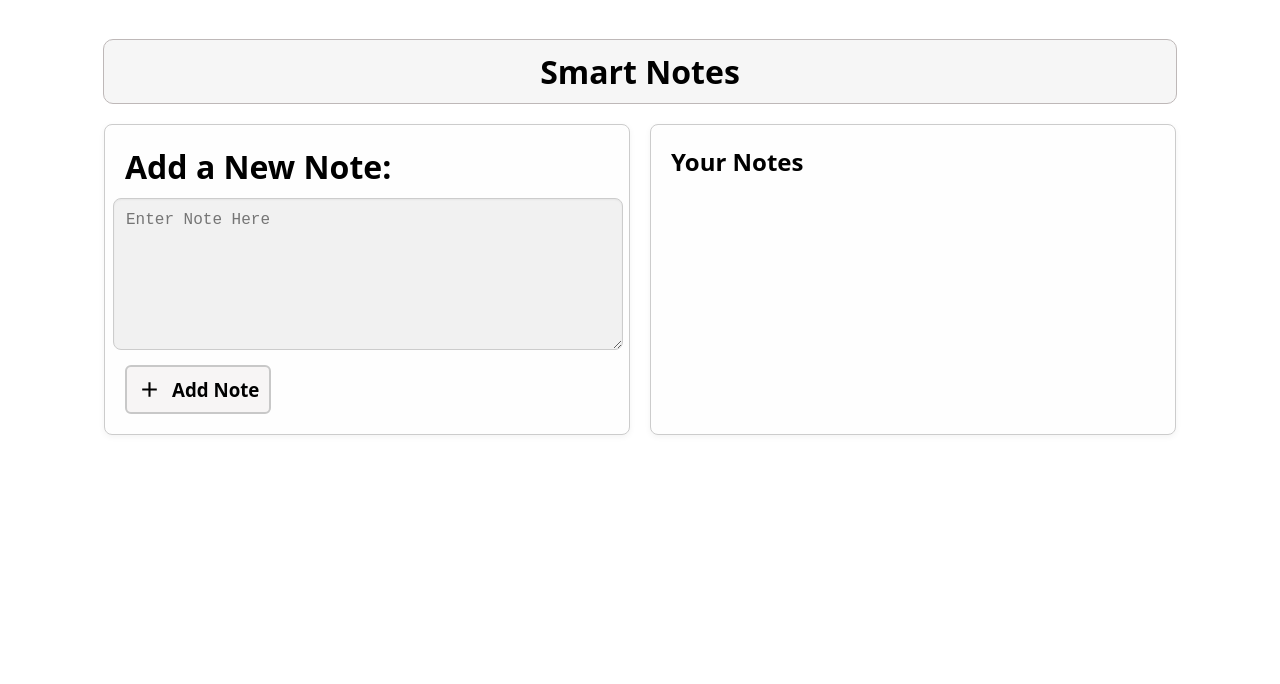
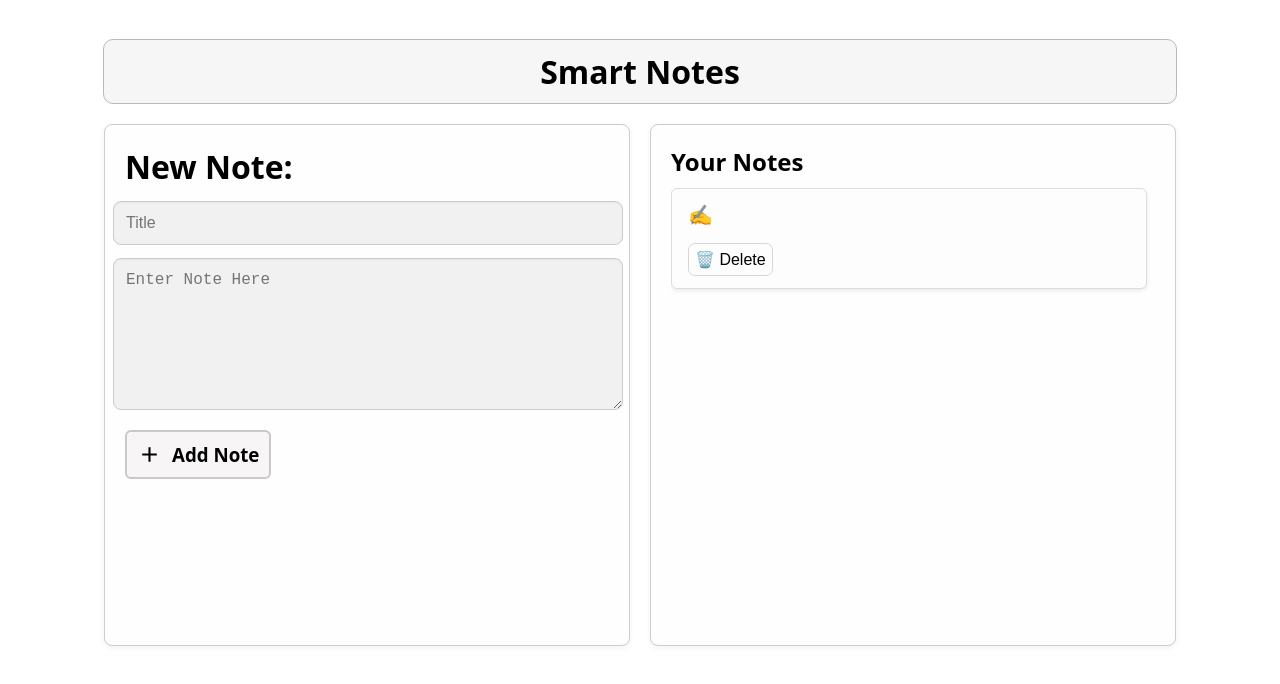
Before and after one commit to Utpal4505/Smart-Notes-App, a plain HTML site: page index.html in a window 1280 px wide. Both pictures are taken after a click on the element "Add Note". Drawn offline with Linux system fonts and the light colour scheme.

Commit message:
feat: complete core JS logic and UI improvements

```diff
--- a/index.html
+++ b/index.html
@@ -14,24 +14,31 @@
 
       <div class="main">
         <div class="left-side">
-          <h1>Add a New Note:</h1>
+          <h1>New Note:</h1>
+          <input id="note-title" type="text" placeholder="Title" required />
           <textarea
             name="new_note"
             id="newnote"
             cols="30"
             rows="7"
             placeholder="Enter Note Here"
+            required
           ></textarea>
 
-          <div class="add-btn" id="btn-add">
-            <img src="/assets/add.svg" alt="Add img not found." />
-            <h3>Add Note</h3>
+          <div class="add-btn">
+            <img src="assets/add.svg" alt="Add img not found." />
+            <h3 id="btn-add">Add Note</h3>
           </div>
         </div>
         <div class="right-side">
-          <h2 id="your_notes">Your Notes</h2>
+          <h2>Your Notes</h2>
+
+          <div id="your_notes">
+            <!-- Adding notes dynamically -->
+          </div>
         </div>
       </div>
     </div>
+    <script src="script.js"></script>
   </body>
 </html>
--- a/script.js
+++ b/script.js
@@ -0,0 +1,48 @@
+// -------------------------- ADDING REFERENCE --------------------------
+const input = document.querySelector("#newnote");
+const title = document.querySelector("#note-title");
+const addbtn = document.querySelector("#btn-add");
+const allnote = document.querySelector("#your_notes");
+const body = document.querySelector("body");
+const notediv = document.querySelector(".right-side");
+const dltbtn_text = "🗑️ Delete";
+const titleicon = "✍️";
+
+// -------------------------- Functions --------------------------
+
+function createNote() {
+  // creating elements
+  const div = document.createElement("div");
+  div.className = "note-card";
+
+  const h3 = document.createElement("h3");
+  h3.textContent = titleicon + title.value;
+
+  const para = document.createElement("p");
+  para.textContent = input.value;
+
+  const dltdiv = document.createElement("div");
+  dltdiv.id = "note-dlt";
+
+  const dltbtn = document.createElement("button");
+  dltbtn.textContent = dltbtn_text;
+
+  //appending items
+  allnote.appendChild(div);
+  div.appendChild(h3);
+  div.appendChild(para);
+  div.appendChild(dltdiv);
+  dltdiv.appendChild(dltbtn);
+
+  //adding features
+  deleteNote(dltbtn, div);
+}
+
+function deleteNote(dltbtn, noteElemnt) {
+  dltbtn.addEventListener("click", () => {
+    noteElemnt.remove();
+  });
+}
+
+// -------------------------- Event Listeners --------------------------
+addbtn.addEventListener("click", createNote);
--- a/style.css
+++ b/style.css
@@ -41,20 +41,30 @@ body {
   box-shadow: 0 2px 6px rgba(0, 0, 0, 0.05);
 }
 
-.left-side textarea {
+.right-side {
+  height: 60vh; /* Or 60vh for responsive */
+  overflow: hidden; /* Hide overflow from outer */
+  display: flex;
+  flex-direction: column;
+}
+
+#note-title,
+#newnote {
+  margin-top: 13px;
+  resize: vertical;
   width: 100%;
   padding: 12px;
   font-size: 16px;
-  margin: 10px 0px 0px -12px;
   border-radius: 8px;
   border: 1px solid #ccc;
   background-color: #f1f1f1;
-  resize: vertical;
   transition: border 0.3s, box-shadow 0.3s;
-  box-shadow: inset 0 1px 2px rgba(0,0,0,0.05);
+  box-shadow: inset 0 1px 2px rgba(0, 0, 0, 0.05);
+  margin-left: -12px; /* <== Align them both */
 }
 
-.left-side textarea:focus {
+#note-title:focus,
+#newnote:focus {
   outline: none;
   border-color: #4a90e2;
   box-shadow: 0 0 0 3px rgba(74, 144, 226, 0.2);
@@ -65,7 +75,7 @@ body {
   display: flex;
   align-items: center;
   gap: 10px;
-  margin-top: 10px;
+  margin-top: 15px;
   background: #f5f2f2ad;
   color: #000000;
   padding: 10px;
@@ -80,11 +90,60 @@ body {
   width: 25px;
 }
 
-.add-btn:hover{
-    background-color: rgba(209, 209, 209, 0.877);
+.add-btn:hover {
+  background-color: rgba(209, 209, 209, 0.877);
 }
 #your_notes {
   margin-bottom: 10px;
+  flex: 1;
+  overflow-y: auto;
+  padding-right: 8px;
+}
+
+#your_notes::-webkit-scrollbar {
+  width: 6px;
+}
+
+#your_notes::-webkit-scrollbar-thumb {
+  background-color: #c4c4c4;
+  border-radius: 10px;
+}
+
+#your_notes::-webkit-scrollbar-track {
+  background: transparent;
+}
+
+.note-card {
+  background-color: #fdfdfd;
+  padding: 12px 16px;
+  margin: 10px 0;
+  border-radius: 6px;
+  border: 1px solid #ddd;
+  box-shadow: 0 2px 4px rgba(0, 0, 0, 0.08);
+  word-break: break-all;
+}
+
+.note-card h3 {
+  font-size: 20px;
+}
+
+.note-card p {
+  font-size: 17px;
+  margin-top: 5px;
+}
+
+#note-dlt button {
+  margin-top: 10px;
+  padding: 6px;
+  border-radius: 7px;
+  border: 1px solid #dcd4d4;
+  font-size: 16px;
+  background: none;
+  transition: 0.3s cubic-bezier(0.4, 0, 0.2, 1);
+}
+
+#note-dlt button:hover {
+  background-color: rgb(240, 240, 240);
 }
 
 @media screen and (max-width: 768px) {
@@ -100,7 +159,7 @@ body {
   }
 
   .add-btn {
-    width: 97%;
+    width: 50%;
     justify-content: center;
   }
 }
```
